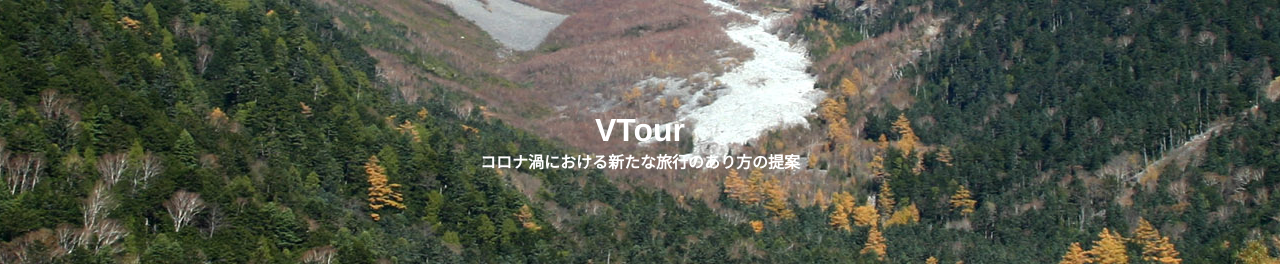
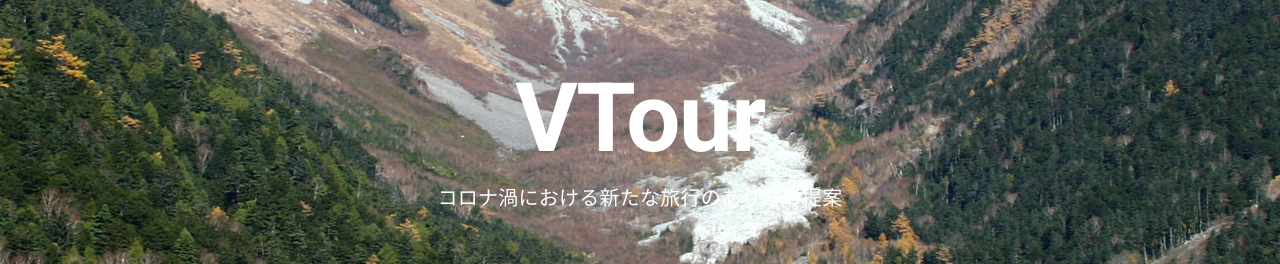
Before and after one commit to shortintern2020-B-frontier/TeamE, a Vue app: page /#/ in a window 1280 px wide. Shown: the part 390-654 px from the top of the page. Built offline with nearby package versions, Linux system fonts and the light colour scheme.

Commit message:
fix font size

```diff
--- a/src/components/homeHero.vue
+++ b/src/components/homeHero.vue
@@ -1,14 +1,16 @@
 <template>
+<v-app>
   <v-parallax dark v-bind:src="assetsImage">
     <v-container fluid>
       <v-row align="center" justify="center">
         <v-col align-self="auto">
-            <h1 class="display-1 font-weight-thin mb-4">VTour</h1>
-            <h4 class="subheading">コロナ渦における新たな旅行のあり方の提案</h4>
+            <h1 class="display-4 font-weight-bold mb-4">VTour</h1>
+            <h4 class="title">コロナ渦における新たな旅行のあり方の提案</h4>
         </v-col>
       </v-row>
     </v-container>
   </v-parallax>
+</v-app>
 </template>
 
 <script>
```
